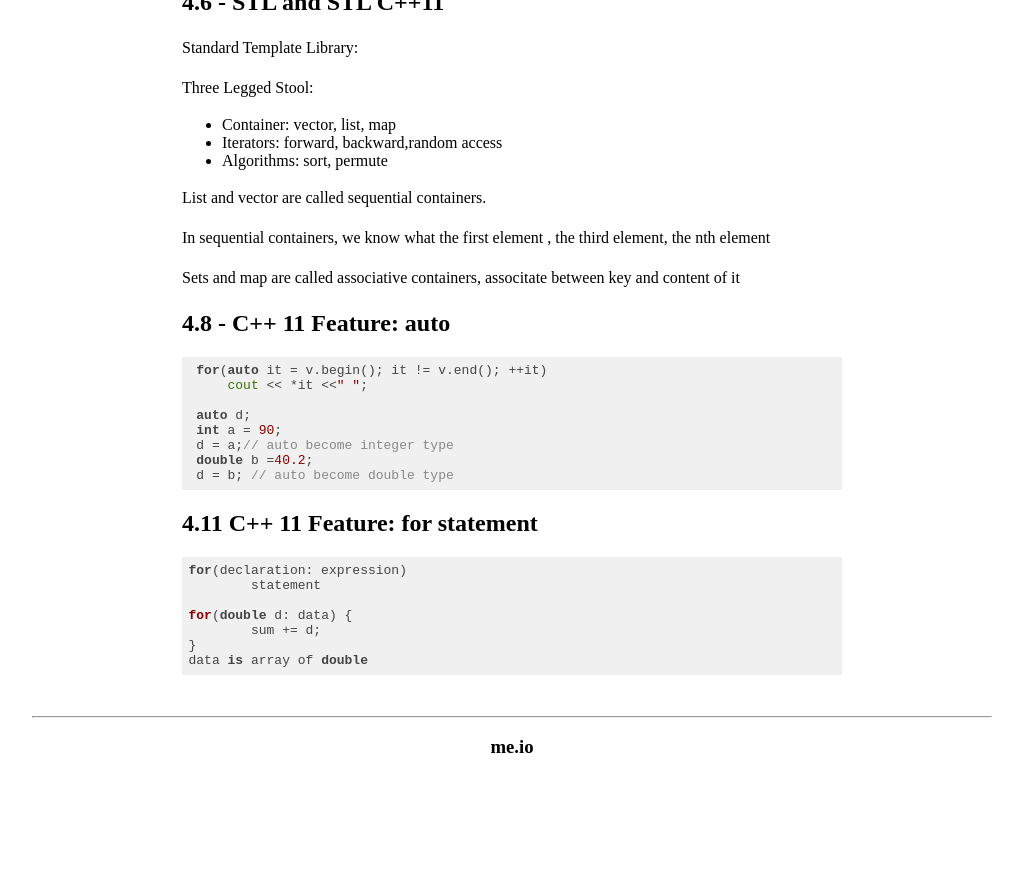
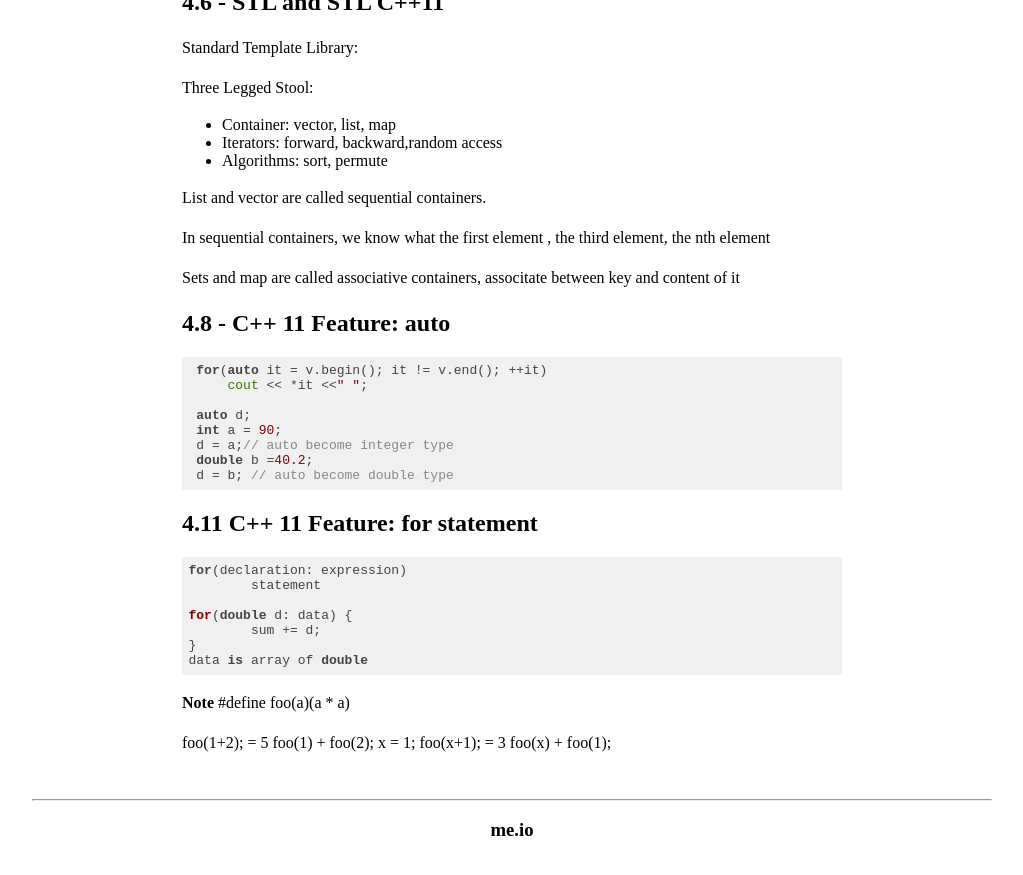
Before and after one commit to congdv/congdv.github.io, a Jekyll site: the page built from _posts/2017-07-31-C++-for-c-programer-coursera.md, in a window 1280 px wide and 900 px high, scrolled down 5710 px. Shown: the top 875 px of the window, without its empty margins (128-1151 px from the left). Built offline with Jekyll 4.4.1, drawn with Linux system fonts in a browser that asks for light colours; before the commit the page ends 6527 px from its top, so only the background shows below that.

Commit message:
Update 2017-07-31-C++-for-c-programer-coursera.md

````diff
--- a/_posts/2017-07-31-C++-for-c-programer-coursera.md
+++ b/_posts/2017-07-31-C++-for-c-programer-coursera.md
@@ -277,3 +277,10 @@ for(double d: data) {
 }
 data is array of double
 ```
+
+**Note**
+#define foo(a)(a * a)
+
+foo(1+2); = 5 foo(1) + foo(2);
+x = 1;
+foo(x+1); = 3 foo(x) + foo(1);
````
